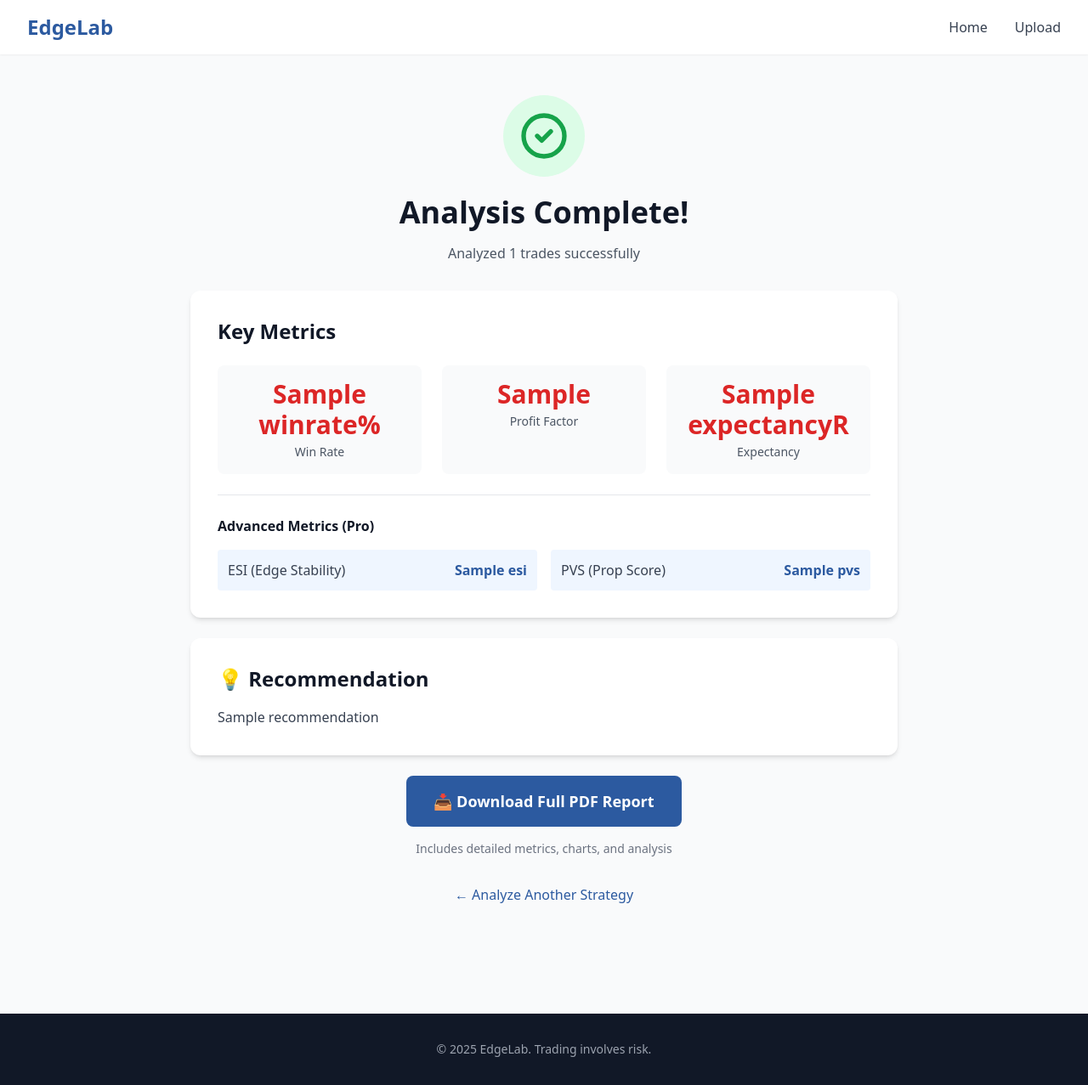
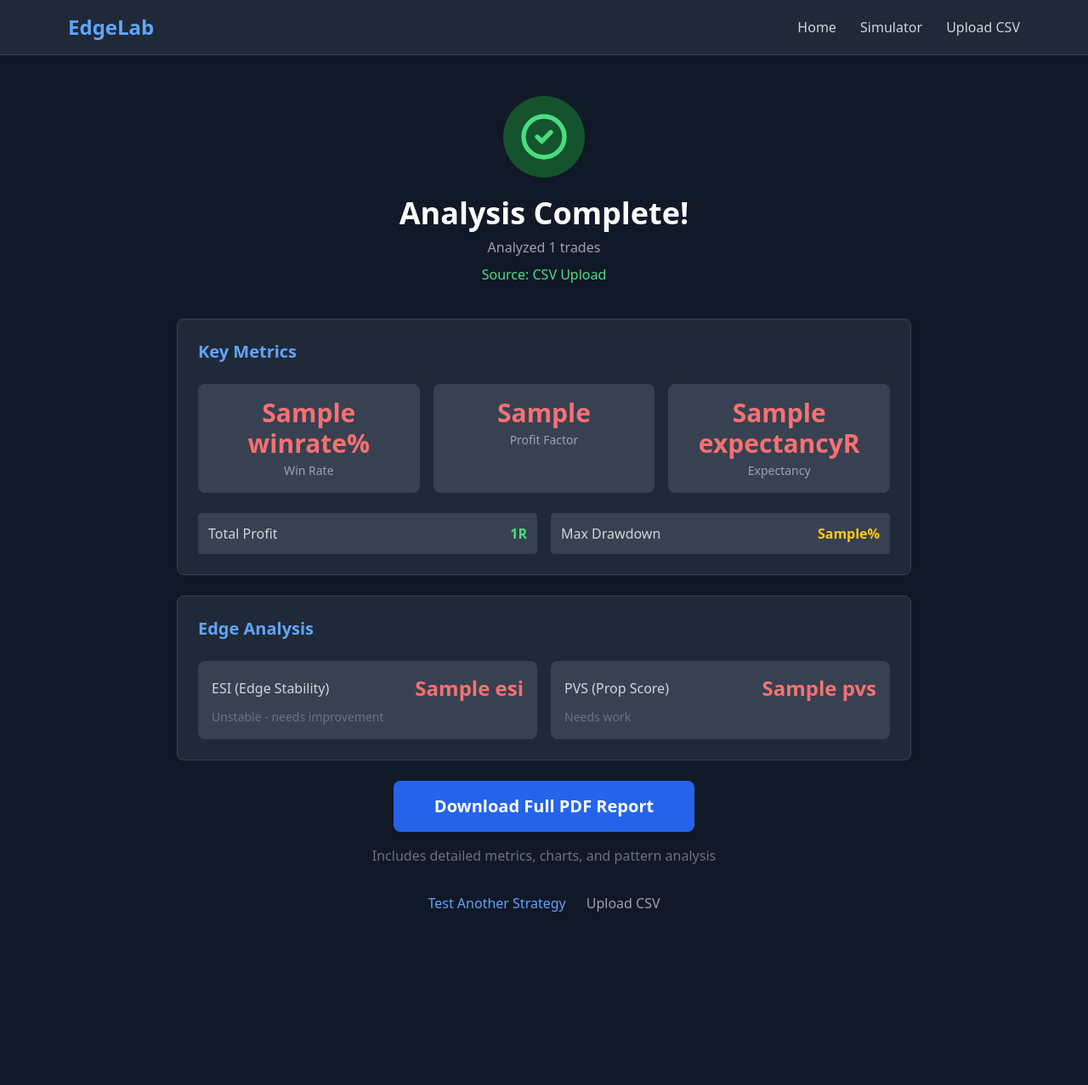
Before and after one commit to roelofgootjesgit/edgelab, a Flask app: template templates/results.html in a window 1280 px wide. Shown: the whole page at 85% size. After the commit the page ends 1073 px from the top, so only its background shows below. Run offline with Flask 3, Linux system fonts and the light colour scheme; the template is opened without the code that fills it: most values are stand-ins (such as "Sample title", 1, 10 or a date in 2020); some libraries are stand-ins or nearby versions.

Commit message:
Improve results page with dark theme and backtest source display

```diff
--- a/templates/results.html
+++ b/templates/results.html
@@ -5,130 +5,130 @@
     <meta name="viewport" content="width=device-width, initial-scale=1.0">
     <title>Analysis Complete - EdgeLab</title>
     <script src="https://cdn.tailwindcss.com"></script>
-    <script>
-        tailwind.config = {
-            theme: {
-                extend: {
-                    colors: {
-                        'edgelab-blue': '#2c5aa0',
-                    }
-                }
-            }
-        }
-    </script>
 </head>
-<body class="bg-gray-50">
+<body class="bg-gray-900 text-white min-h-screen">
     <!-- Navigation -->
-    <nav class="bg-white shadow-sm">
-        <div class="max-w-7xl mx-auto px-4 sm:px-6 lg:px-8">
-            <div class="flex justify-between h-16 items-center">
-                <div class="flex items-center">
-                    <a href="/" class="text-2xl font-bold text-edgelab-blue">EdgeLab</a>
-                </div>
-                <div class="hidden md:flex space-x-8">
-                    <a href="/" class="text-gray-700 hover:text-edgelab-blue">Home</a>
-                    <a href="/upload" class="text-gray-700 hover:text-edgelab-blue">Upload</a>
+    <nav class="bg-gray-800 border-b border-gray-700">
+        <div class="max-w-6xl mx-auto px-4 py-4">
+            <div class="flex justify-between items-center">
+                <a href="/" class="text-2xl font-bold text-blue-400">EdgeLab</a>
+                <div class="space-x-6">
+                    <a href="/" class="text-gray-300 hover:text-white">Home</a>
+                    <a href="/simulator" class="text-gray-300 hover:text-white">Simulator</a>
+                    <a href="/upload" class="text-gray-300 hover:text-white">Upload CSV</a>
                 </div>
             </div>
         </div>
     </nav>
 
     <!-- Main Content -->
-    <div class="max-w-4xl mx-auto px-4 sm:px-6 lg:px-8 py-12">
+    <main class="max-w-4xl mx-auto px-4 py-12">
 
-        <!-- Success Message -->
-        <div class="text-center mb-8">
-            <div class="inline-block p-4 bg-green-100 rounded-full mb-4">
-                <svg class="h-16 w-16 text-green-600" fill="none" stroke="currentColor" viewBox="0 0 24 24">
+        <!-- Success Header -->
+        <div class="text-center mb-10">
+            <div class="inline-block p-4 bg-green-900 rounded-full mb-4">
+                <svg class="h-16 w-16 text-green-400" fill="none" stroke="currentColor" viewBox="0 0 24 24">
                     <path stroke-linecap="round" stroke-linejoin="round" stroke-width="2" d="M9 12l2 2 4-4m6 2a9 9 0 11-18 0 9 9 0 0118 0z"></path>
                 </svg>
             </div>
-            <h1 class="text-4xl font-bold text-gray-900 mb-4">Analysis Complete!</h1>
-            <p class="text-gray-600">
-                Analyzed {{ trades_count }} trades successfully
-            </p>
+            <h1 class="text-4xl font-bold mb-2">Analysis Complete!</h1>
+            <p class="text-gray-400">Analyzed {{ trades_count }} trades</p>
+            {% if source == 'backtest' %}
+            <p class="text-blue-400 mt-2">Source: Strategy Backtest</p>
+            {% if strategy %}
+            <p class="text-gray-500 text-sm mt-1">{{ strategy }}</p>
+            {% endif %}
+            {% else %}
+            <p class="text-green-400 mt-2">Source: CSV Upload</p>
+            {% endif %}
         </div>
 
-        <!-- Key Metrics Summary -->
-        <div class="bg-white rounded-xl shadow-md p-8 mb-6">
-            <h2 class="text-2xl font-bold text-gray-900 mb-6">Key Metrics</h2>
+        <!-- Key Metrics -->
+        <div class="bg-gray-800 rounded-lg p-6 border border-gray-700 mb-6">
+            <h2 class="text-xl font-semibold mb-6 text-blue-400">Key Metrics</h2>
 
-            <div class="grid md:grid-cols-3 gap-6">
+            <div class="grid grid-cols-3 gap-4 mb-6">
                 <!-- Win Rate -->
-                <div class="text-center p-4 bg-gray-50 rounded-lg">
-                    <div class="text-3xl font-bold {% if results.winrate >= 55 %}text-green-600{% elif results.winrate >= 50 %}text-yellow-600{% else %}text-red-600{% endif %}">
+                <div class="text-center p-4 bg-gray-700 rounded-lg">
+                    <div class="text-3xl font-bold {% if results.winrate >= 55 %}text-green-400{% elif results.winrate >= 45 %}text-yellow-400{% else %}text-red-400{% endif %}">
                         {{ results.winrate }}%
                     </div>
-                    <div class="text-sm text-gray-600 mt-1">Win Rate</div>
+                    <div class="text-sm text-gray-400 mt-1">Win Rate</div>
                 </div>
 
                 <!-- Profit Factor -->
-                <div class="text-center p-4 bg-gray-50 rounded-lg">
-                    <div class="text-3xl font-bold {% if results.profit_factor >= 2.0 %}text-green-600{% elif results.profit_factor >= 1.5 %}text-yellow-600{% else %}text-red-600{% endif %}">
+                <div class="text-center p-4 bg-gray-700 rounded-lg">
+                    <div class="text-3xl font-bold {% if results.profit_factor >= 1.5 %}text-green-400{% elif results.profit_factor >= 1.0 %}text-yellow-400{% else %}text-red-400{% endif %}">
                         {{ results.profit_factor }}
                     </div>
-                    <div class="text-sm text-gray-600 mt-1">Profit Factor</div>
+                    <div class="text-sm text-gray-400 mt-1">Profit Factor</div>
                 </div>
 
                 <!-- Expectancy -->
-                <div class="text-center p-4 bg-gray-50 rounded-lg">
-                    <div class="text-3xl font-bold {% if results.expectancy >= 0.5 %}text-green-600{% elif results.expectancy >= 0.3 %}text-yellow-600{% else %}text-red-600{% endif %}">
+                <div class="text-center p-4 bg-gray-700 rounded-lg">
+                    <div class="text-3xl font-bold {% if results.expectancy >= 0.3 %}text-green-400{% elif results.expectancy >= 0 %}text-yellow-400{% else %}text-red-400{% endif %}">
                         {{ results.expectancy }}R
                     </div>
-                    <div class="text-sm text-gray-600 mt-1">Expectancy</div>
+                    <div class="text-sm text-gray-400 mt-1">Expectancy</div>
                 </div>
             </div>
 
-            <!-- Advanced Metrics -->
-            <div class="mt-6 pt-6 border-t border-gray-200">
-                <h3 class="font-semibold text-gray-900 mb-4">Advanced Metrics (Pro)</h3>
-                <div class="grid md:grid-cols-2 gap-4">
-                    <!-- ESI -->
-                    <div class="flex justify-between items-center p-3 bg-blue-50 rounded">
-                        <span class="text-gray-700">ESI (Edge Stability)</span>
-                        <span class="font-bold text-edgelab-blue">{{ results.esi }}</span>
-                    </div>
-                    <!-- PVS -->
-                    <div class="flex justify-between items-center p-3 bg-blue-50 rounded">
-                        <span class="text-gray-700">PVS (Prop Score)</span>
-                        <span class="font-bold text-edgelab-blue">{{ results.pvs }}</span>
-                    </div>
+            <!-- Secondary Metrics -->
+            <div class="grid grid-cols-2 gap-4">
+                <div class="flex justify-between items-center p-3 bg-gray-700 rounded">
+                    <span class="text-gray-300">Total Profit</span>
+                    <span class="font-bold {% if results.total_profit_r >= 0 %}text-green-400{% else %}text-red-400{% endif %}">{{ results.total_profit_r }}R</span>
+                </div>
+                <div class="flex justify-between items-center p-3 bg-gray-700 rounded">
+                    <span class="text-gray-300">Max Drawdown</span>
+                    <span class="font-bold text-yellow-400">{{ results.max_drawdown_pct }}%</span>
                 </div>
             </div>
         </div>
 
-        <!-- Recommendation -->
-        <div class="bg-white rounded-xl shadow-md p-8 mb-6">
-            <h2 class="text-2xl font-bold text-gray-900 mb-4">💡 Recommendation</h2>
-            <p class="text-gray-700 leading-relaxed">
-                {{ results.recommendation }}
-            </p>
+        <!-- Advanced Metrics -->
+        <div class="bg-gray-800 rounded-lg p-6 border border-gray-700 mb-6">
+            <h2 class="text-xl font-semibold mb-6 text-blue-400">Edge Analysis</h2>
+
+            <div class="grid grid-cols-2 gap-4">
+                <!-- ESI -->
+                <div class="p-4 bg-gray-700 rounded-lg">
+                    <div class="flex justify-between items-center">
+                        <span class="text-gray-300">ESI (Edge Stability)</span>
+                        <span class="text-2xl font-bold {% if results.esi >= 0.7 %}text-green-400{% elif results.esi >= 0.5 %}text-yellow-400{% else %}text-red-400{% endif %}">{{ results.esi }}</span>
+                    </div>
+                    <p class="text-sm text-gray-500 mt-2">
+                        {% if results.esi >= 0.7 %}Stable edge - consistent performance{% elif results.esi >= 0.5 %}Moderate stability{% else %}Unstable - needs improvement{% endif %}
+                    </p>
+                </div>
+
+                <!-- PVS -->
+                <div class="p-4 bg-gray-700 rounded-lg">
+                    <div class="flex justify-between items-center">
+                        <span class="text-gray-300">PVS (Prop Score)</span>
+                        <span class="text-2xl font-bold {% if results.pvs >= 0.8 %}text-green-400{% elif results.pvs >= 0.6 %}text-yellow-400{% else %}text-red-400{% endif %}">{{ results.pvs }}</span>
+                    </div>
+                    <p class="text-sm text-gray-500 mt-2">
+                        {% if results.pvs >= 0.8 %}Prop firm ready{% elif results.pvs >= 0.6 %}Getting close{% else %}Needs work{% endif %}
+                    </p>
+                </div>
+            </div>
         </div>
 
         <!-- Download Button -->
-        <div class="text-center">
-            <a href="/download/{{ pdf_filename }}"
-               class="inline-block bg-edgelab-blue text-white px-8 py-4 rounded-lg text-lg font-semibold hover:bg-blue-700 transition transform hover:scale-105">
-                📥 Download Full PDF Report
+        <div class="text-center mb-8">
+            <a href="/download/{{ pdf_filename }}" class="inline-block bg-blue-600 hover:bg-blue-700 text-white font-bold py-4 px-12 rounded-lg text-xl transition duration-200 transform hover:scale-105">
+                Download Full PDF Report
             </a>
-            <p class="text-sm text-gray-500 mt-4">
-                Includes detailed metrics, charts, and analysis
-            </p>
+            <p class="text-gray-500 mt-4">Includes detailed metrics, charts, and pattern analysis</p>
         </div>
 
-        <!-- Upload Another -->
-        <div class="text-center mt-8">
-            <a href="/upload" class="text-edgelab-blue hover:underline">
-                ← Analyze Another Strategy
-            </a>
+        <!-- Actions -->
+        <div class="flex justify-center space-x-6">
+            <a href="/simulator" class="text-blue-400 hover:underline">Test Another Strategy</a>
+            <a href="/upload" class="text-gray-400 hover:underline">Upload CSV</a>
         </div>
-    </div>
 
-    <!-- Footer -->
-    <footer class="bg-gray-900 text-gray-400 py-8 mt-20">
-        <div class="max-w-7xl mx-auto px-4 text-center">
-            <p class="text-sm">© 2025 EdgeLab. Trading involves risk.</p>
-        </div>
-    </footer>
+    </main>
 </body>
 </html>
```
